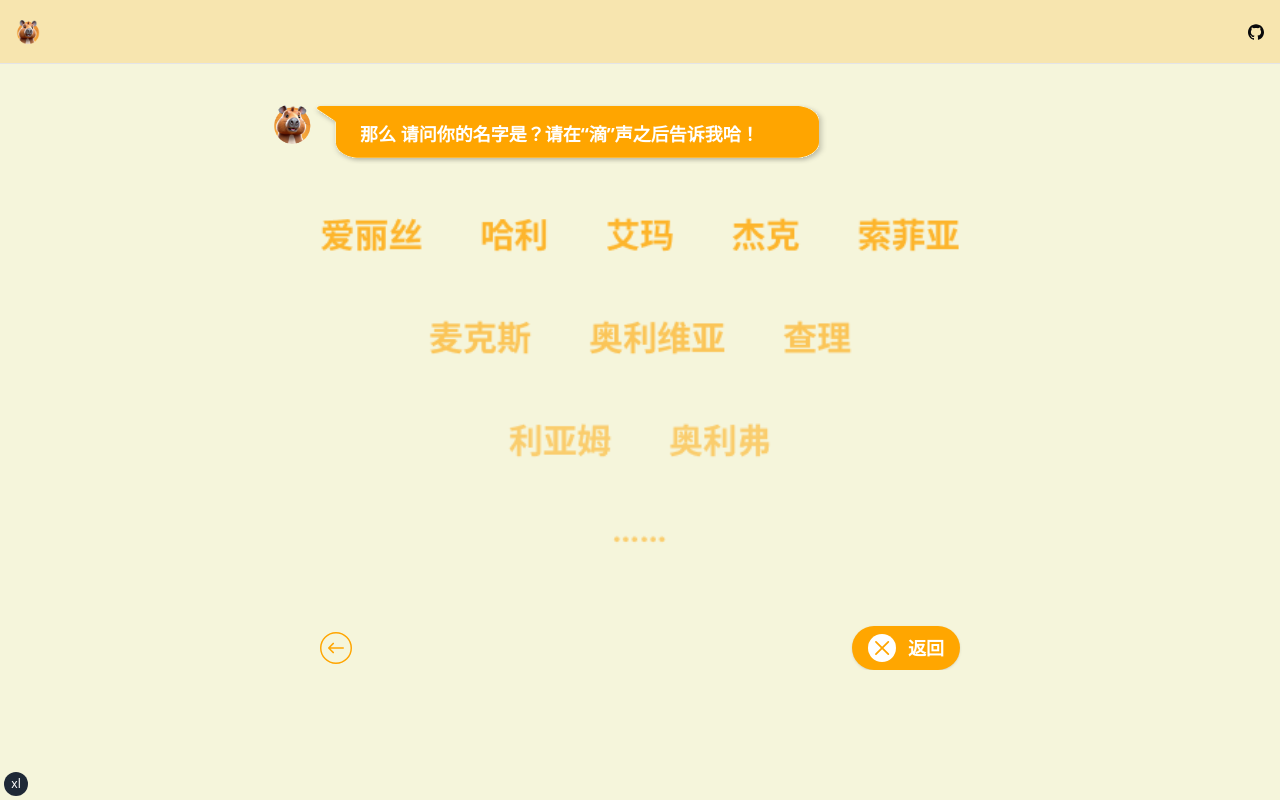
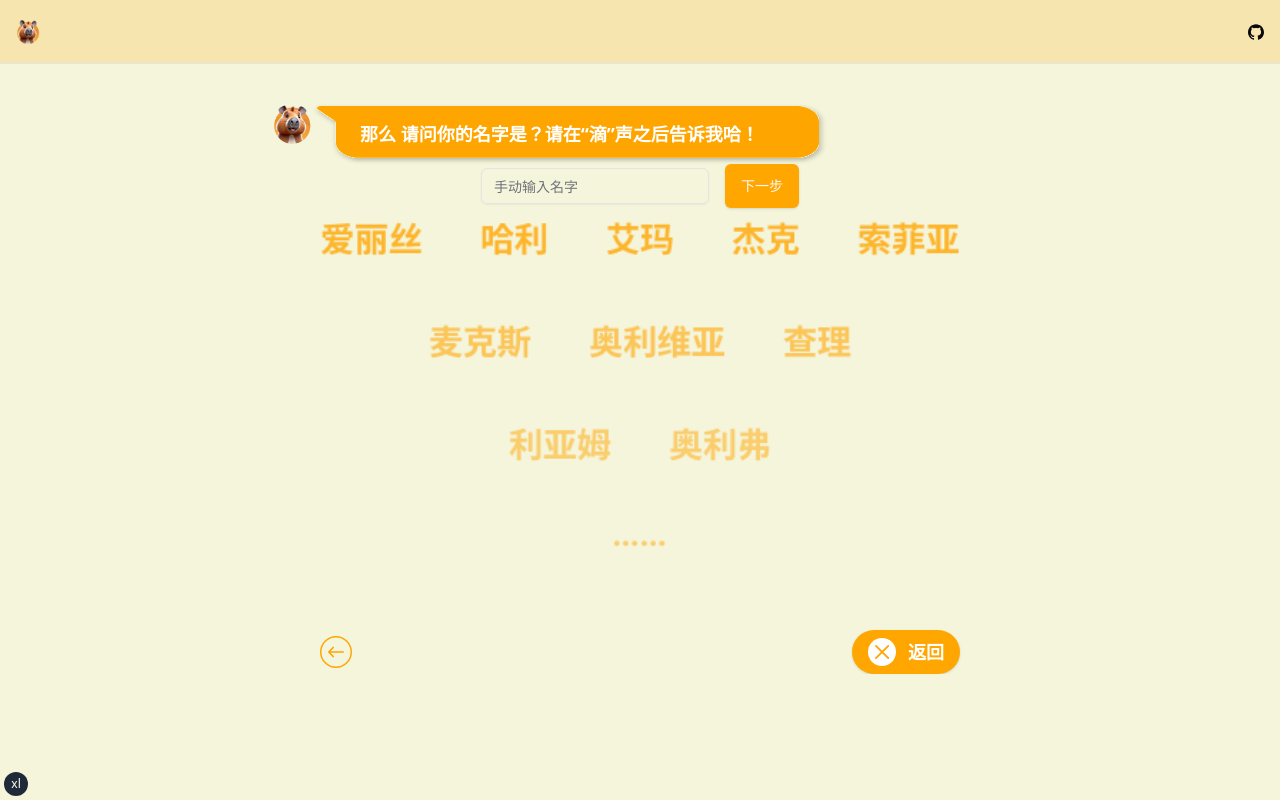
Before and after one commit to TinsFox/TaleCube, a Next.js app: page /name in a window 1280 px wide. Built offline with nearby package versions, Linux system fonts and the light colour scheme; no server answers.

Commit message:
Update avatar component in multiple pages

```diff
--- a/app/keywords/page.tsx
+++ b/app/keywords/page.tsx
@@ -108,7 +108,7 @@ function RoleCard({ title, img }: { title: string; img: string }) {
       >
         <Avatar className="h-52 w-[120px] rounded-none">
           <AvatarImage src={img} alt={title} className="object-cover" />
-          <AvatarFallback>TC</AvatarFallback>
+          <AvatarFallback>{title}</AvatarFallback>
         </Avatar>
         {/* <Image src={img} alt={title} width={240} height={200} /> */}
         {/* {img && <Image src={img} alt={title} width={240} height={200} />} */}
--- a/app/name/page.tsx
+++ b/app/name/page.tsx
@@ -14,6 +14,7 @@ import { SoundWave } from '@/components/SoundWave'
 import { useAudio } from 'react-use'
 import { IconCheck, IconRefresh, IconStop } from '@/components/ui/icons'
 import { useRouter } from 'next/navigation'
+import { Input } from '@/components/ui/input'
 
 let rec: any = null
 const recOpen = function (success: any) {
@@ -126,7 +127,33 @@ export default function NamePage() {
             />
           </div>
           <div className="flex items-center justify-center">
-            <div className="flex flex-col items-center justify-center space-y-2">
+            <div
+              className={cn(
+                'flex flex-col items-center justify-center space-y-2',
+                {
+                  // 'mt-20': !recording && !name,
+                  'mt-52': recording
+                }
+              )}
+            >
+              <div className="flex items-center justify-center space-x-4">
+                <Input
+                  placeholder="手动输入名字"
+                  onChange={e => {
+                    setName(e.target.value)
+                  }}
+                />
+                <Button
+                  onClick={() => {
+                    controls.pause()
+                    toggleRecording()
+                    setProtagonistItem('name', name)
+                    router.push('/keywords', { scroll: false })
+                  }}
+                >
+                  下一步
+                </Button>
+              </div>
               {!recording && !name && (
                 // eslint-disable-next-line @next/next/no-img-element
                 <img
@@ -186,85 +213,8 @@ export default function NamePage() {
               )}
             </div>
           </div>
-          {/* {!recording && (
-            <div className="flex items-center justify-center">
-              <div className="flex flex-col items-center justify-center space-y-2">
-                {name === '' && (
-                  <div className={cn('relative overflow-hidden rounded-md')}>
-                    <div
-                      className={cn(
-                        'inline-flex h-72 w-60 items-center justify-center text-nowrap rounded-md text-center text-primary-foreground'
-                      )}
-                    >
-                      {hasError && <>没有听见你说话，再来一次吧！</>}
-                    </div>
-                  </div>
-                )}
-
-                {name ? (
-                  <>
-                    <div className={cn('relative overflow-hidden rounded-md')}>
-                      <div
-                        className={cn(
-                          'inline-flex h-72 w-60 items-center justify-center text-nowrap rounded-md bg-primary text-center text-primary-foreground shadow'
-                        )}
-                      >
-                        {name}
-                      </div>
-                    </div>
-                    <div>
-                      <ConfirmButton
-                        onClick={() => {
-                          controls.pause()
-                          toggleRecording()
-                          setProtagonistItem('name', name)
-                          router.push('/keywords', { scroll: false })
-                        }}
-                      >
-                        <IconCheck className="mr-3 size-7" />
-                        就它啦
-                      </ConfirmButton>
-                      <Button
-                        onClick={() => {
-                          controls.play()
-                        }}
-                        className="bg-transparent hover:bg-transparent"
-                        variant={'link'}
-                      >
-                        <IconRefresh className="size-7" />
-                      </Button>
-                    </div>
-                  </>
-                ) : (
-                  <Button
-                    onClick={() => {
-                      controls.play()
-                    }}
-                    className="bg-transparent hover:bg-transparent"
-                    variant={'link'}
-                  >
-                    <IconRefresh className="size-7" />
-                  </Button>
-                )}
-              </div>
-            </div>
-          )} */}
         </div>
       </div>
-      {/* <div className={cn('mb-5 flex flex-col items-center justify-center')}>
-        {recording && <div className="h-72"></div>}
-        {recording && (
-          <IdeaButton
-            className="w-32 hover:bg-current"
-            onClick={toggleRecording}
-          >
-            <IconStop className="size-7" />
-            <div className="w-2"></div>
-            结束录音
-          </IdeaButton>
-        )}
-        <SoundWave isAnimating={recording} />
-      </div> */}
       {audio}
     </div>
   )
--- a/app/role/page.tsx
+++ b/app/role/page.tsx
@@ -108,7 +108,7 @@ function RoleCard({ title, img }: { title: string; img: string }) {
             alt={title}
             className="h-72 w-60 rounded-none object-cover"
           />
-          <AvatarFallback>{title}</AvatarFallback>
+          <AvatarFallback className="rounded-none">{title}</AvatarFallback>
         </Avatar>
         {/* <img
           src={img}
--- a/components/StoryCard.tsx
+++ b/components/StoryCard.tsx
@@ -17,7 +17,9 @@ export function StoryCard({ content }: { content: string }) {
         {/* eslint-disable-next-line @next/next/no-img-element */}
         <Avatar className="h-52 w-[240px] rounded-none">
           <AvatarImage src={img} alt={content} className="object-cover" />
-          <AvatarFallback className="rounded-none">加载中..</AvatarFallback>
+          <AvatarFallback className="rounded-none">
+            内容极速生成中...
+          </AvatarFallback>
         </Avatar>
         {/* <img src={img} alt={content} width={240} height={280} /> */}
         <p className="text-sm leading-6">{content}</p>
```
